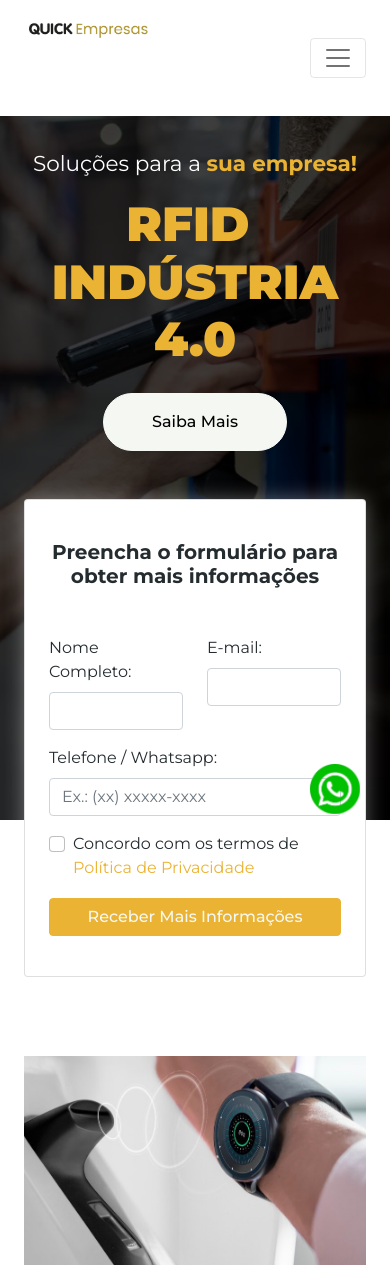
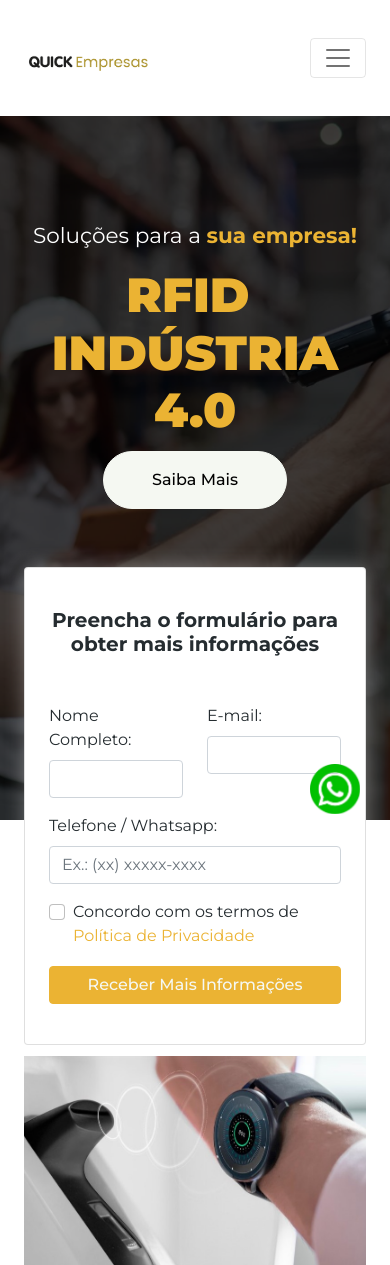
Before and after one commit to IgorOtr/RFID.github.io, a PHP site: page /RFID/ in a window 390 px wide. Shown: the top 1265 px of the page. Run offline with PHP 8.4, Linux system fonts and the light colour scheme; some libraries are stand-ins or nearby versions.

Commit message:
page done

```diff
--- a/css/style.css
+++ b/css/style.css
@@ -693,6 +693,26 @@ a:hover {
     }
 
     .main__screen {
-        background-position-x: -830px;
+        background-position-x: -610px;
+        padding-top: 140px;
+    }
+
+    .wordsCol {
+        height: 300px;
+    }
+
+    .wordsText {
+        height: 160px;
+    }
+
+    .logoQuick {
+        padding-top: 35px;
+    }
+
+    .col-center-footer {
+        text-align: center;
+    }
+    .col-center-footer a {
+        text-align: center !important;
     }
 }
--- a/index.html
+++ b/index.html
@@ -48,7 +48,7 @@
         <div class="container">
             <nav class="navbar navbar-expand-lg bg-white navbar-light py-2 py-lg-0">
                 <a href="index.html" class="navbar-brand">
-                    <img class="img-fluid" style="width: 250px" id="topo" src="img/RFID/logo-empresas.png" alt="Logo" />
+                    <img class="img-fluid logoQuick" style="width: 250px" id="topo" src="img/RFID/logo-empresas.png" alt="Logo" />
                 </a>
                 <button type="button" class="navbar-toggler ms-auto me-0" data-bs-toggle="collapse"
                     data-bs-target="#navbarCollapse">
@@ -71,12 +71,12 @@
     <!-- Carousel Start -->
     <div class="container-fluid mb-5 main__screen">
         <div class="row w-100">
-            <div class="col-md-6 mt-5 text-center">
+            <div class="col-md-6 mt-5 text-center wordsCol">
                 <p class="fs-4 text-white animated zoomIn">
                     Soluções para a
                     <strong class="text-dark">sua empresa!</strong>
                 </p>
-                <h1 class="display-1 text-dark mb-4 animated zoomIn">
+                <h1 class="display-1 wordsText text-dark mb-4 animated zoomIn">
                     RFID <span id="words"></span>
                 </h1>
                 <a href="" class="btn btn-light rounded-pill py-3 px-5 animated zoomIn openModalButton">Saiba
@@ -343,7 +343,7 @@
             <div class="row g-5">
                 <div class="col-lg-3 col-md-6"></div>
 
-                <div class="col-lg-3 col-md-6">
+                <div class="col-lg-3 col-md-6 col-center-footer">
                     <h4 class="text-primary mb-4">Àreas</h4>
                     <a class="btn btn-link" href="#">Home</a>
                     <a class="btn btn-link" href="#sobreArea">Sobre</a>
@@ -351,11 +351,11 @@
                     <a class="btn btn-link" href="#hist">História</a>
                     <a class="btn btn-link" href="#cont">Contato</a>
                 </div>
-                <div class="col-lg-3 col-md-6">
+                <div class="col-lg-3 col-md-6 col-center-footer">
                     <h4 class="text-primary mb-4">Nosso Serviço</h4>
                     <a href="#" class="btn btn-primary rounded-pill py-3 px-5 animated zoomIm mb-3 mt-3">Saiba
                         Mais</a>
-                    <div class="d-flex pt-3">
+                    <div class="d-flex pt-3 justify-content-center">
                         <a class="btn btn-square btn-primary rounded-circle me-2" href=""><i
                                 class="fab fa-twitter"></i></a>
                         <a class="btn btn-square btn-primary rounded-circle me-2" href=""><i
```
